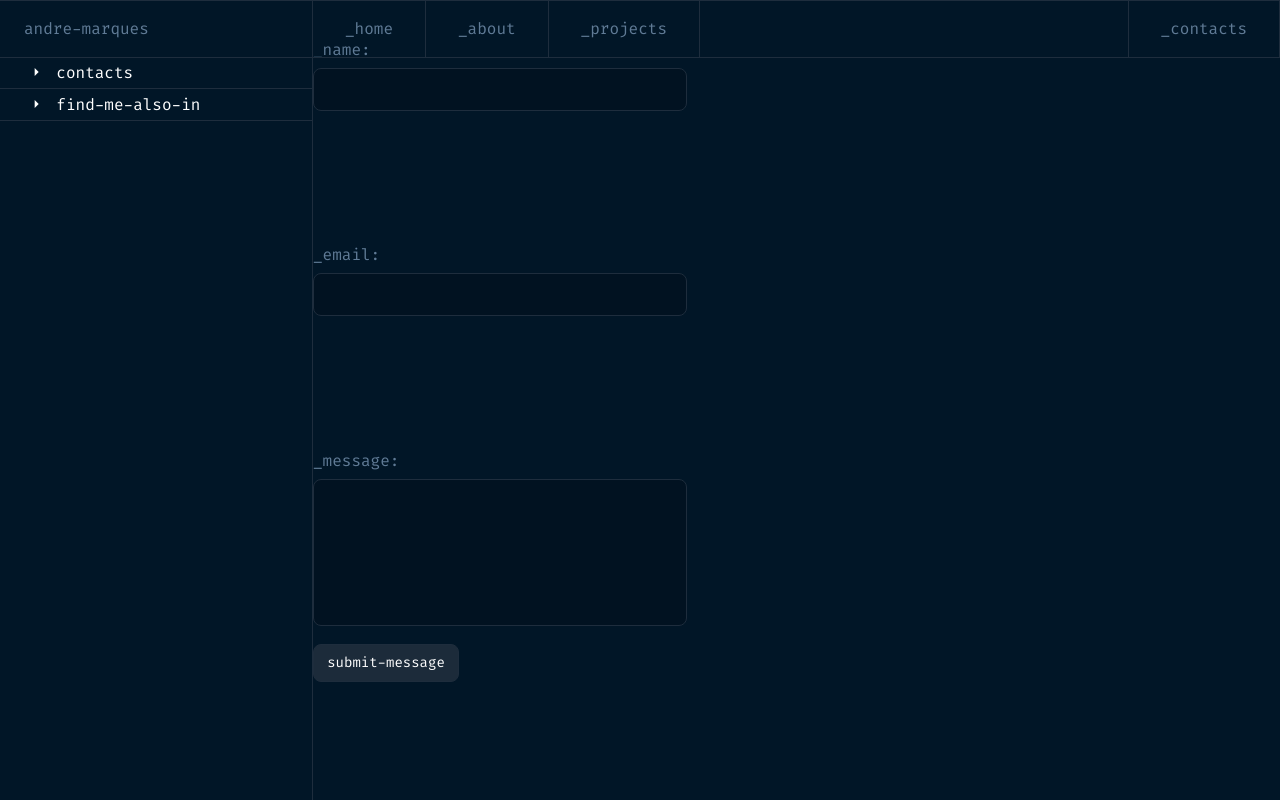
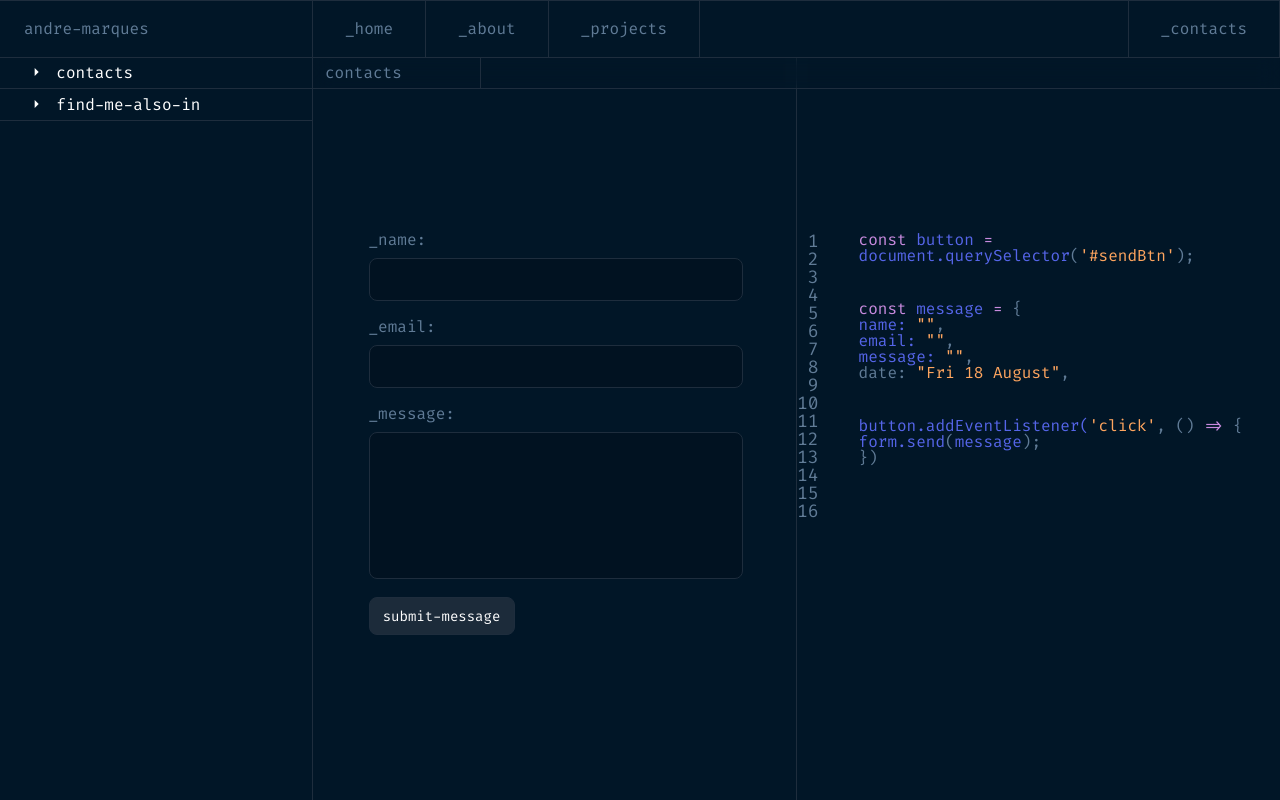
Before and after one commit to JMarques1196/Portfolio, a React (Create React App) app: page /contacts in a window 1280 px wide. Built offline with nearby package versions, Linux system fonts and the light colour scheme; the HTML template or start-up script is replaced by a standard one.

Commit message:
contacts

```diff
--- a/src/containers/About/about.css
+++ b/src/containers/About/about.css
@@ -203,7 +203,6 @@ need more breakpoints for images
     width: 24px;
     padding-top: 17px;
   }
-
   .about-dropdown-container {
     margin-top: 56px;
     border-right: 1px solid #1e2d3d;
@@ -236,9 +235,6 @@ need more breakpoints for images
   .title-desktop-container {
     display: flex;
     border-right: 1px solid #1e2d3d;
-  }
-  .about-title {
-    color: #607b96;
   }
   .about-title-open {
     margin-bottom: 21px;
--- a/src/containers/Contact/contact.css
+++ b/src/containers/Contact/contact.css
@@ -1,3 +1,12 @@
+.pink {
+  color: #c98bdf;
+}
+.orange {
+  color: #fea55f;
+}
+.gray {
+  color: #607b96;
+}
 .contacts {
   font-size: 14px;
   color: #fff;
@@ -45,11 +54,19 @@
   font-weight: 400;
   cursor: pointer;
 }
-.inputs-container {
-  padding-top: 42px;
+.form-container {
+  margin-top: 42px;
+  width: 100%;
+}
+.form-content {
+}
+.form {
   display: grid;
   justify-items: center;
   gap: 18px;
+}
+.input-container-title {
+  display: none;
 }
 .input {
   width: 291px;
@@ -103,7 +120,13 @@
   margin-left: 27px;
   margin-right: 27px;
 }
+.form-animation {
+  display: none;
+}
 @media only screen and (min-width: 500px) {
+  .input {
+    width: 372px;
+  }
   .input-name {
     width: 372px;
   }
@@ -122,6 +145,7 @@
   .contacts-container {
     display: flex;
     height: 100%;
+    width: 100%;
   }
   .contact-selection-container {
     height: auto;
@@ -135,7 +159,72 @@
     width: 312px;
     border-bottom: 1px solid #1e2d3d;
   }
+  .contact-items-container {
+    padding-top: 18px;
+    padding-bottom: 27px;
+  }
   .contacts {
     display: none;
   }
+  .form-container {
+    margin-top: 57px;
+  }
+  .input-title-wrapper {
+    height: 31px;
+    position: fixed;
+    width: 100%;
+    padding-top: 0;
+    border-bottom: 1px solid #1e2d3d;
+    z-index: 1;
+    -webkit-backdrop-filter: blur(10px);
+    backdrop-filter: blur(10px);
+  }
+  .input-container-title {
+    height: 31px;
+    display: inline-block;
+    font-size: 16px;
+    line-height: 31px;
+    font-weight: 400;
+    padding-left: 12px;
+    color: #607b96;
+    text-align: center;
+    border-right: 1px solid #1e2d3d;
+    padding-right: 78.23px;
+  }
+  .form-content {
+    display: flex;
+    width: 100%;
+    height: 100%;
+  }
+  .border-div {
+    width: 50%;
+    height: 100%;
+    border-right: solid 1px #1e2d3d;
+    padding-top: 115px;
+  }
+  .form {
+    margin-top: 60px;
+    justify-content: center;
+  }
+  .form-animation {
+    display: flex;
+    justify-content: center;
+    margin-top: 60px;
+    width: 50%;
+    padding-top: 115px;
+  }
+  .lineNumbers {
+    font-size: 18px;
+    color: #607b96;
+    text-align: end;
+    padding-right: 40px;
+  }
+  .line-code {
+    font-size: 16px;
+    font-weight: 400;
+    color: #5565e8;
+  }
+  .spacer {
+    height: 37px;
+  }
 }
--- a/src/containers/Contact/contact.jsx
+++ b/src/containers/Contact/contact.jsx
@@ -4,9 +4,51 @@ import { client } from "../../client";
 import externalLink from "../../assets/icons/external-link.svg";
 
 const Contacts = () => {
+  const lineNumbers = [
+    "1",
+    "2",
+    "3",
+    "4",
+    "5",
+    "6",
+    "7",
+    "8",
+    "9",
+    "10",
+    "11",
+    "12",
+    "13",
+    "14",
+    "15",
+    "16",
+  ];
+
+  const date = new Date();
+  const dayNames = ["Sun", "Mon", "Tue", "Wed", "Thu", "Fri"];
+  const month = [
+    "January",
+    "February",
+    "March",
+    "April",
+    "May",
+    "June",
+    "July",
+    "August",
+    "September",
+    "October",
+    "November",
+    "December",
+  ];
+
+  let monthName = month[date.getMonth()];
+  let dayName = dayNames[date.getDay()];
+  let day = date.getDate();
+
+  let currentDate = `${dayName} ${day} ${monthName}`;
+
   const [contactToggle, setContactToggle] = useState([false, false]);
   const [formData, setFormData] = useState({
-    name: "",
+    username: "",
     email: "",
     message: "",
   });
@@ -107,8 +149,14 @@ const Contacts = () => {
             </div>
           ) : null}
         </div>
+        <div className="form-container">
+          <div className="input-title-wrapper">
+            <p className="input-container-title">contacts</p>
+          </div>
+          <div className="form-content">
+            <div className="border-div">
               {!isFormSubmitted ? (
-          <form className="inputs-container">
+                <form className="form">
                   <div className="input">
                     <p className="input-title">_name:</p>
                     <input
@@ -141,7 +189,11 @@ const Contacts = () => {
                       value={message}
                       onChange={handleChangeInput}
                     />
-              <button type="button" className="submit" onClick={handleSubmit}>
+                    <button
+                      type="button"
+                      className="submit"
+                      onClick={handleSubmit}
+                    >
                       submit-message
                     </button>
                   </div>
@@ -164,6 +216,84 @@ const Contacts = () => {
                 </div>
               )}
             </div>
+            <div className="form-animation">
+              <div>
+                {lineNumbers.map((lineNumber, number) => (
+                  <p className="lineNumbers">{lineNumber}</p>
+                ))}
+              </div>
+              <div>
+                <p className="line-code">
+                  <span className="pink">const</span> button{" "}
+                  <span className="pink">=</span> document.querySelector
+                  <span className="gray">(</span>
+                  <span className="orange">'#sendBtn'</span>
+                  <span className="gray">);</span>
+                </p>
+                <div className="spacer" />
+                <p className="line-code">
+                  <span className="pink">const</span> message
+                  <span className="pink"> =</span>
+                  <span className="gray"> {"{"}</span>
+                </p>
+                <p className="line-code">
+                  name:
+                  <span className="orange">
+                    {formData.username === "" ? (
+                      <> ""</>
+                    ) : (
+                      <> "{formData.username}" </>
+                    )}
+                  </span>
+                  <span className="gray">,</span>
+                </p>
+                <p className="line-code">
+                  email:
+                  <span className="orange">
+                    {formData.email === "" ? (
+                      <> ""</>
+                    ) : (
+                      <> "{formData.email}" </>
+                    )}
+                  </span>
+                  <span className="gray">,</span>
+                </p>
+                <p className="line-code">
+                  message:
+                  <span className="orange">
+                    {formData.message === "" ? (
+                      <> ""</>
+                    ) : (
+                      <> "{formData.message}" </>
+                    )}
+                  </span>
+                  <span className="gray">,</span>
+                </p>
+                <p>
+                  <span className="gray">date:</span>
+                  <span className="orange"> "{currentDate}"</span>
+                  <span className="gray">,</span>
+                </p>
+                <div className="spacer" />
+                <p className="line-code">
+                  button.addEventListener(
+                  <span className="orange">'click'</span>
+                  <span className="gray">
+                    , () <span className="pink"> ={">"} </span> {"{"}
+                  </span>
+                  <p className="line-code">
+                    form.send<span className="gray">(</span>message
+                    <span className="gray">);</span>
+                  </p>
+                  <p className="line-code">
+                    <span className="gray">{"}"})</span>
+                  </p>
+                </p>
+              </div>
+            </div>
+          </div>
+        </div>
+      </div>
     </div>
   );
 };
```
Lines whose indentation alone changed are shown as unchanged.
